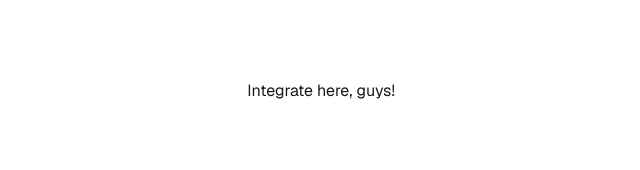
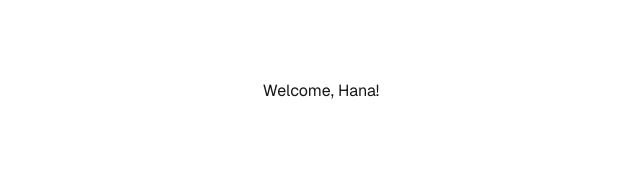
Before and after one commit to MRKDaGods/ascend, a Next.js app in the folder apps/web/template/: page / in a window 1280 px wide. Shown: the top 170 px of the page, without its empty margins (319-959 px from the left). Built offline with nearby package versions, Linux system fonts and the light colour scheme.

Commit message:
Hana Cloning

```diff
--- a/apps/web/template/src/app/page.tsx
+++ b/apps/web/template/src/app/page.tsx
@@ -3,7 +3,7 @@ import styles from "./page.module.css";
 function Home() {
   return (
     <div className={styles.page}>
-      <p>Integrate here, guys!</p>
+      <p>Welcome, Hana!</p>
     </div>
   );
 }
```
